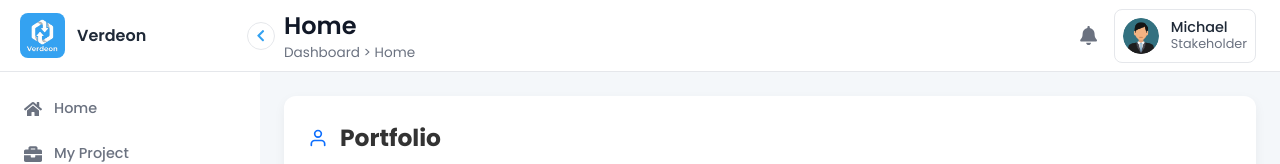
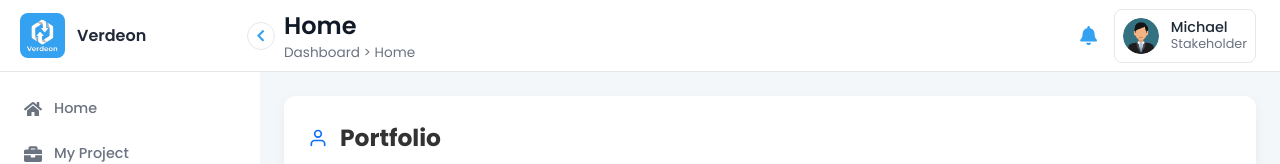
Before and after one commit to jooharver/verdeon-frontend, a Next.js app: page /home in a window 1280 px wide. Shown: the top 164 px of the page. Built offline with nearby package versions, Linux system fonts and the light colour scheme.

Commit message:
Update UI Topbar : Change the color of the lonceng icon

```diff
--- a/app/components/Topbar.module.css
+++ b/app/components/Topbar.module.css
@@ -38,7 +38,7 @@
 }
 
 .icon {
-  color: var(--text-secondary);
+  color: var(--brand-color);
   font-size: 1.2rem;
   cursor: pointer;
 }
```
